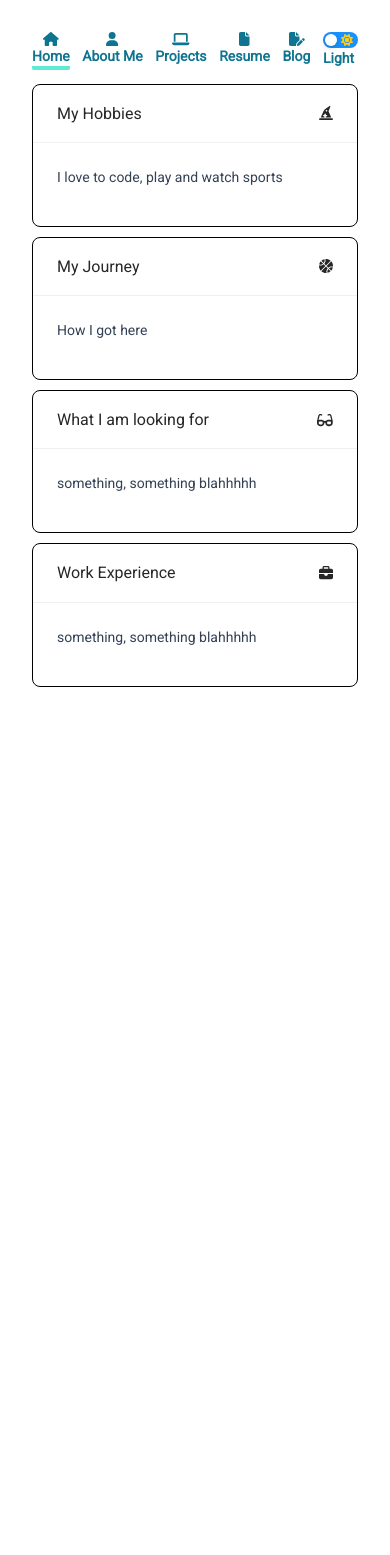
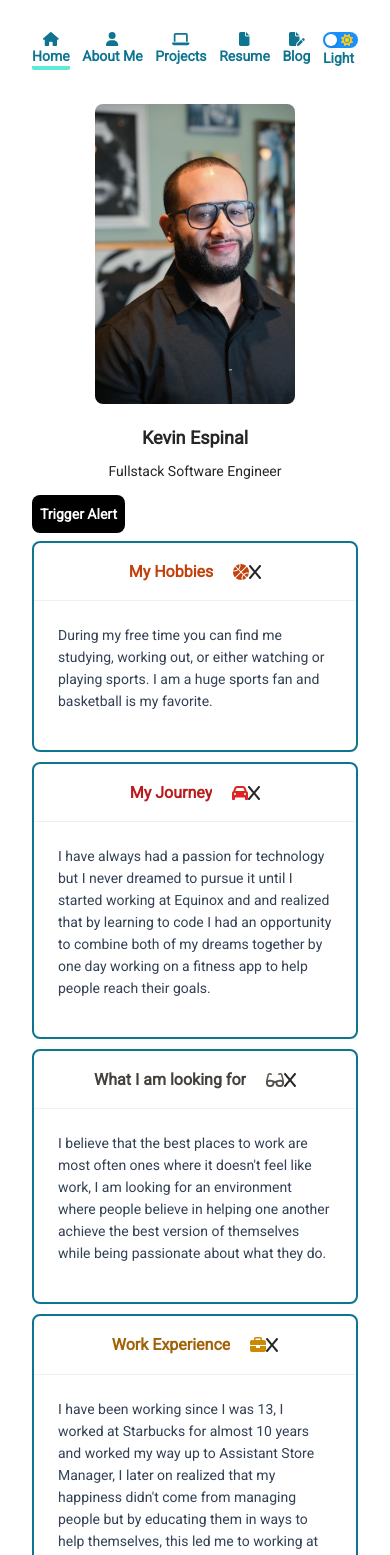
Before and after one commit to espinalk212/portfolio-v3, a Vue app: page / in a window 390 px wide. Shown: the top 1555 px of the page. Before the commit the page ends 844 px from the top, so only its background shows below. Built offline with nearby package versions, Linux system fonts and the light colour scheme.

Commit message:
add vue-confetti-explosion, add profile pic and ability to dismiss cards

```diff
--- a/package.json
+++ b/package.json
@@ -20,6 +20,7 @@
     "npm": "^9.6.3",
     "pinia": "^2.0.32",
     "vue": "^3.2.47",
+    "vue-confetti-explosion": "^1.0.2",
     "vue-router": "^4.1.6"
   },
   "devDependencies": {
--- a/src/App.vue
+++ b/src/App.vue
@@ -1,11 +1,13 @@
 <script setup>
 import { RouterView } from 'vue-router'
+import ConfettiExplosion from 'vue-confetti-explosion'
 import NavBarItem  from '@/components/NavBarItem.vue';
 import { onBeforeMount, ref, watch } from 'vue'
 import Alert from '@/components/elements/Alert.vue'
 import {useAlertStore } from '@/stores/AlertStore.js'
 
 const screenWidth = ref(640)
+const screenHeight = ref(0)
 const systemSetTheme = ref(false)
 const alertStore = useAlertStore()
 
@@ -34,6 +36,7 @@ const onScreenResize = function () {
 
 const updateScreenWidth = function () {
   screenWidth.value = window.innerWidth
+  screenHeight.value = window.innerHeight
 }
 
 </script>
@@ -43,5 +46,8 @@ const updateScreenWidth = function () {
   <header>
     <NavBarItem @click="onDarkModeToggled" :systemSetTheme="systemSetTheme" :screenWidth="screenWidth" />
   </header>
+  <div class="flex w-2/3 h-full ml-auto">
+    <ConfettiExplosion v-if="alertStore.isConfettiVisible" :stageWidth="screenWidth" :stageHeight="screenHeight"/>
+  </div>
   <RouterView  />
 </template>
--- a/src/assets/base.css
+++ b/src/assets/base.css
@@ -10,6 +10,7 @@
 
 body {
   min-height: 100vh;
+  min-width: 100vw;
   transition: color 0.5s, background-color 0.5s;
   line-height: 1.6;
   font-size: 15px;
--- a/src/components/InfoCard.vue
+++ b/src/components/InfoCard.vue
@@ -1,43 +1,80 @@
 <script setup>
-  const cards = [
+import {ref } from 'vue'
+import { useAlertStore } from '../stores/AlertStore';
+const alertStore = useAlertStore()
+  let cards = ref([
     {
       id: 1,
       title:'My Hobbies',
-      content: 'I love to code, play and watch sports',
-      icon: 'fa-solid fa-hat-wizard',
+      content: 'During my free time you can find me studying, working out, or either watching or playing sports.'
+       + ' I am a huge sports fan and basketball is my favorite.',
+      icon: 'fa-solid fa-basketball',
+      iconHexColor: '#c2410c',
+      color: 'orange'
     },
     {
       id: 2,
       title: 'My Journey',
-      content: 'How I got here',
-      icon: 'fa-solid fa-basketball'
+      content: 'I have always had a passion for technology but I never dreamed to pursue it until I started working at Equinox and'
+      + ' and realized that by learning to code I had an opportunity to combine both of my dreams together by one day working on a'
+      + ' fitness app to help people reach their goals.',
+      icon: 'fa-solid fa-car',
+      iconHexColor: '#dc2626',
+      color: 'red'
     },
     {
       id: 3,
-      title: "What I am looking for",
-      content: "something, something blahhhhh",
-      icon: 'fa-solid fa-glasses'
+      title: 'What I am looking for',
+      content: 'I believe that the best places to work are most often ones where it doesn\'t feel like work, I am looking for'
+      + ' an environment where people believe in helping one another achieve the best version of themselves while being passionate'
+      + ' about what they do.',
+      icon: 'fa-solid fa-glasses',
+      iconHexColor: '#57534e',
+      color: 'stone'
     },
     {
-      id: 3,
-      title: "Work Experience",
-      content: "something, something blahhhhh",
-      icon: 'fa-solid fa-briefcase'
+      id: 4,
+      title: 'Work Experience',
+      content: 'I have been working since I was 13, I worked at Starbucks for almost 10 years and worked my way up to Assistant Store Manager, I later'
+      + ' on realized that my happiness didn\'t come from managing people but by educating them in ways to help themselves, this led me to working at Equinox'
+      + ' as on personal trainer and eventually pursuing a career in tech.',
+      icon: 'fa-solid fa-briefcase',
+      iconHexColor: '#ca8a04',
+      color: 'yellow'
     }
-  ]
+  ])
+
+  const onHandleClick = function (id) {
+    const activeCards = cards.value.filter((card) => card.id !== id)
+    cards.value = activeCards
+    if(!cards.value.length) alertStore.setConfettiVisible()
+  }
+
 </script>
 <template>
   <div
-    v-for="card in cards"
-    :key="card.id"
+    v-for="{id, title, content, icon, iconHexColor, color } in cards"
+    :key="id"
     class="c-info-card--container"
+    @click="onHandleClick(id)"
   >
-    <a-card :title="card.title">
+    <a-card hoverable>
+      <template #title>
+      <span
+      class="font-bold"
+      :class="`c-info-card__title-${color}`"
+      >
+        {{ title }}
+      </span>
+      </template>
       <template #extra>
-        <font-awesome-icon :icon="card.icon"/>
+        <div class="flex">
+          <font-awesome-icon :icon="icon" :color="iconHexColor"/>
+          <font-awesome-icon icon="fa-solid fa-x"/>
+        </div>
       </template>
       <div >
-        <p class="text-slate-700">{{ card.content }}</p>
+        <p class="text-slate-700">{{ content }}</p>
       </div>
     </a-card>
   </div>
@@ -45,10 +82,20 @@
 <style lang="pcss"  >
 .c-info-card--container {
   .ant-card {
-    margin-bottom: 10px !important;
-    border-radius: 8px !important;
-    border: 1px solid black !important;
+    @apply mb-2.5 rounded-lg border-cyan-700 border-2 border-solid dark:bg-gray-200;
   }
+  .ant-card-head {
+    @apply flex justify-center;
+  }
+  .ant-card-extra {
+    margin-left: 20px;
+    font-size: 16px;
+  }
+  .c-info-card__title-orange { @apply text-orange-700 }
+  .c-info-card__title-red { @apply text-red-700 }
+  .c-info-card__title-stone { @apply text-stone-700 }
+  .c-info-card__title-yellow { @apply text-yellow-700 }
+
 }
 
 </style>
--- a/src/components/NavBarItem.vue
+++ b/src/components/NavBarItem.vue
@@ -69,11 +69,11 @@ const emit = defineEmits(['click'])
             class="flex items-center justify-center md:text-2xl lg:text-3xl"
             :class="pageIsNotReady(title) ? 'cursor-not-allowed' : ''"
           >
-            <font-awesome-icon :icon="icon" :color="darkMode ? 'white' : '#0e7490'" />
+            <font-awesome-icon :icon="icon" :color="darkMode ? '#e5e7eb' : '#0e7490'" />
           </div>
           <p  :class="isActive && darkMode ? 'activeDark' : isActive && !darkMode ? 'activeLight' : '',
           pageIsNotReady(title) ? 'cursor-not-allowed' : ''"
-          class="font-bold text-sm text-cyan-700 dark:text-white md:text-2xl lg:text-3xl"
+          class="font-bold text-sm text-cyan-700 dark:text-gray-200 md:text-2xl lg:text-3xl"
           >
           {{ title }}
         </p>
@@ -93,7 +93,7 @@ const emit = defineEmits(['click'])
           </template>
         </a-switch>
       </div>
-      <p class="font-bold text-sm text-cyan-700 dark:text-white md:text-2xl lg:text-3xl">{{ darkMode ? 'Dark' : 'Light' }}</p>
+      <p class="font-bold text-sm text-cyan-700 dark:text-gray-200 md:text-2xl lg:text-3xl">{{ darkMode ? 'Dark' : 'Light' }}</p>
     </div>
   </div>
 </template>
--- a/src/components/elements/Alert.vue
+++ b/src/components/elements/Alert.vue
@@ -29,7 +29,7 @@ onMounted(() => {
 const emit = defineEmits(['closed'])
 </script>
 <template>
-  <div class="c-element-alert flex w-10/12 h-1/4">
+  <div class="c-element-alert flex w-7/12 h-2/7">
     <a-alert
     banner
     show-icon
--- a/src/stores/AlertStore.js
+++ b/src/stores/AlertStore.js
@@ -1,4 +1,3 @@
-import { ref, computed } from 'vue'
 import { defineStore } from 'pinia'
 
 export const useAlertStore = defineStore('alert', {
@@ -7,6 +6,7 @@ export const useAlertStore = defineStore('alert', {
     message: '',
     description: '',
     type: '',
+    isConfettiVisible: false,
   }),
   getters: {},
   actions: {
@@ -16,5 +16,8 @@ export const useAlertStore = defineStore('alert', {
       this.description = description,
       this.type = type
     },
+    setConfettiVisible() {
+      this.isConfettiVisible = true
+    }
   }
 })
--- a/src/views/HomeView.vue
+++ b/src/views/HomeView.vue
@@ -1,10 +1,28 @@
 <script setup>
 import InfoCard from '../components/InfoCard.vue';
+import { useAlertStore } from '../stores/AlertStore';
+
+const alertStore = useAlertStore()
+const handleAlert = function () {
+  alertStore.setAlertVisible({
+    message: 'This is the message',
+    description: 'This is the description',
+    type: 'success'
+  })
+}
 
 </script>
 
 <template>
   <main>
+    <div class="flex p-5 items-center justify-center h-fit">
+      <a-image src="/keHeadshot.jpg" :width="200" :height="300" class="object-fill rounded-lg"  />
+    </div>
+    <div class="flex flex-col items-center justify-center">
+      <h2 class="font-bold text-lg dark:text-white">Kevin Espinal</h2>
+      <p class="text-sm dark:text-white">Fullstack Software Engineer</p>
+    </div>
+    <button @click="handleAlert" class="bg-black mb-2 text-white font-semibold dark:bg-gray-200 dark:text-black rounded-lg p-2">Trigger Alert</button>
     <InfoCard />
   </main>
 </template>
```
Also changed, not shown: src/main.js (+6 -2 lines), public/keHeadshot.jpg (added), 1 other file (tests, documents, lock files or other folders).
